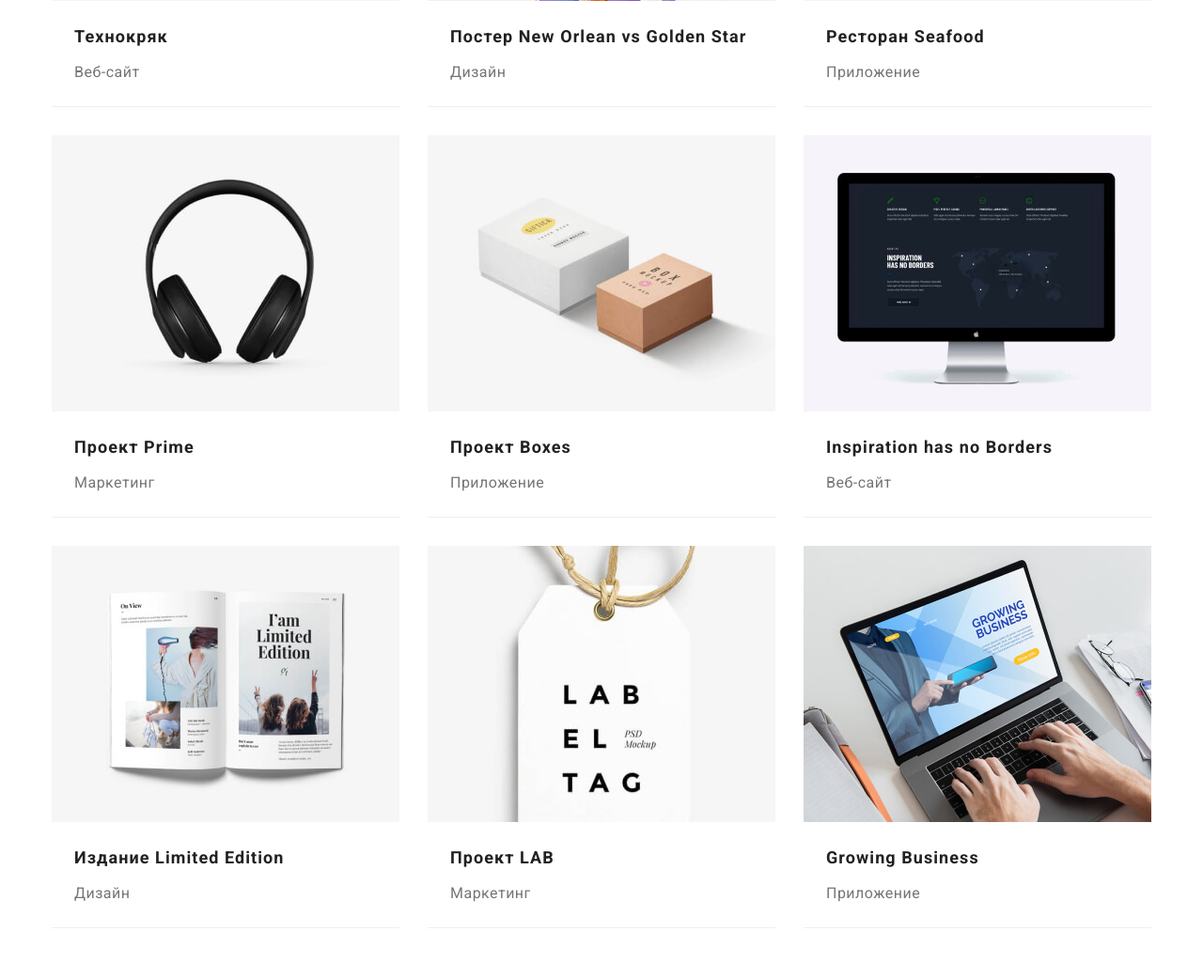
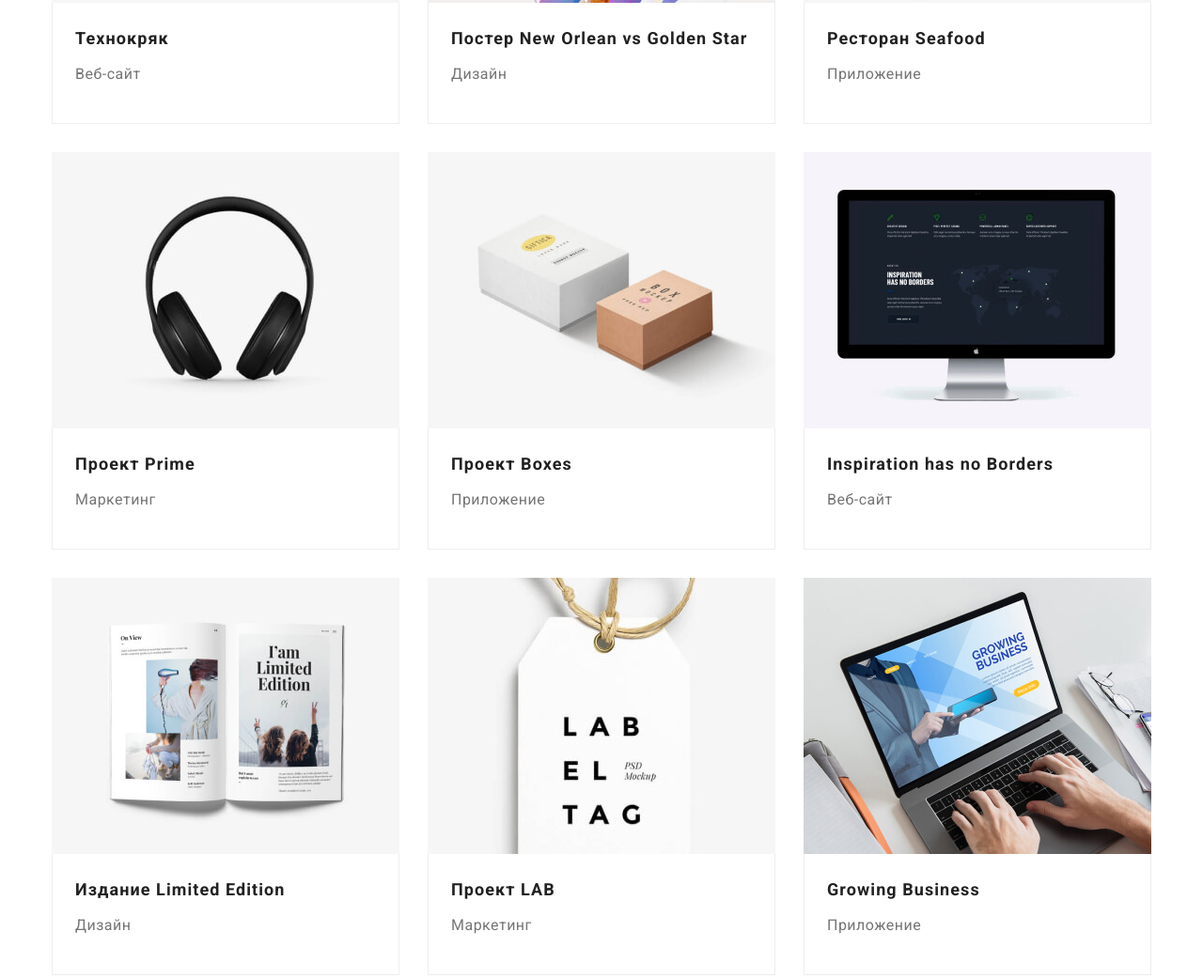
Before and after one commit to Katarina-KL/goit-markup-hw-03, a plain HTML site: page portfolio.html in a window 1280 px wide. Shown: the part 557-1598 px from the top of the page at 94% size. Drawn offline with nearby package versions, Linux system fonts and the light colour scheme.

Commit message:
Main styles done

```diff
--- a/css/main.css
+++ b/css/main.css
@@ -1,12 +1,3 @@
-/* To DO:
-сделать полоску в хедер
-добавить тени и повторяющиеся величины в вар
-
-переделать сетку по видео с доп. контейнерами и отр. величинами
-переделать вычесления ширины
-*/
-
-
 /*
 * Палитра
 */
@@ -18,6 +9,10 @@
    --footer-contacts-color: rgba(255,255,255,0.6);
    --main-text-color: #757575;
    --header-studio-color: #000;
+   --hero-btn-shadow: 0px 4px 4px rgba(0, 0, 0, 0.15);
+   --team-box-shadow: 0px 1px 3px rgba(0, 0, 0, 0.12), 0px 1px 1px rgba(0, 0, 0, 0.14), 0px 2px 1px rgba(0, 0, 0, 0.2);
+   --header-border: #ececec;
+   --project-border: #eee;
    --bcg-team-color: #f5f4fa;
    --bcg-hero-footer-color: #2f303a;
 }
@@ -77,6 +72,8 @@ body {
 }
 
 .header-links {
+   border: 1px solid var(--header-border);
+
    font-size: 14px;
    font-weight: 500;
    line-height: 1.14;
@@ -218,7 +215,7 @@ img {
 
    background-color: var(--accent-color);
    border: 1px solid transparent;
-   box-shadow: 0px 4px 4px rgba(0, 0, 0, 0.15);
+   box-shadow: var(--hero-btn-shadow);
 }
 
 .hero-btn-container {
@@ -277,16 +274,20 @@ img {
 .team-card {
    width: 270px;
    margin-right: 0;
-   box-shadow: 0px 1px 3px rgba(0, 0, 0, 0.12), 0px 1px 1px rgba(0, 0, 0, 0.14), 0px 2px 1px rgba(0, 0, 0, 0.2);
+   box-shadow: var(--team-box-shadow);
    border-radius: 0px 0px 4px 4px;
    background: var(--body-hero-color);
 }
 
 .team-card:not(:last-child) { margin-right: 30px;}
 
+.section-team-description {
+   padding-bottom: 30px;
+   margin-top: 30px;
+   margin-bottom: 0;
+}
+
 .section-title-team {
-   margin-top: 30px;
-
    font-size: 16px;
    font-weight: 500;
    line-height: 1.2;
@@ -295,9 +296,6 @@ img {
 }
 
 .section-text-team {
-   padding-bottom: 30px;
-   margin-bottom: 0;
-
    font-size: 16px;
    line-height: 1.2;
    text-align: center;
@@ -395,17 +393,20 @@ img {
    width: 370px;
    margin-bottom: 30px;
    margin-right: 30px;
-   border-bottom: 1px solid #EEEEEE;
 }
 
 .flex-element:nth-child(3n) { margin-right: 0; }
 
 .flex-element:nth-last-child(-n + 3) { margin-bottom: 0; }
 
-.flex-item { padding-bottom: 20px; }
-
-.section-title-project,
-.section-text-project { padding-left: 24px; }
+.section-project-description {
+   padding-top: 20px;
+   padding-bottom: 20px;
+   padding-left: 24px;
+   margin-bottom: 0;
+   border: 1px solid var(--project-border);
+   border-top: 0;
+}
 
 .section-title-project {
    margin-bottom: 4px;
@@ -418,9 +419,6 @@ img {
 }
 
 .section-text-project {
-   padding-bottom: 20px;
-   margin-bottom: 0;
-
    font-size: 16px;
    line-height: 2;
 }
--- a/portfolio.html
+++ b/portfolio.html
@@ -82,124 +82,135 @@
           <ul class="list flex">
             <li class="flex-element">
               <img
-                class="flex-item"
                 src="./images/techcrack.jpg"
                 alt="Главная страница веб-сайта"
                 width="370"
                 height="294"
               />
+              <div class="section-project-description">
                 <h2 class="section-title-project">Технокряк</h2>
                 <p class="section-text-project">Веб-сайт</p>
+              </div>
             </li>
 
             <li class="flex-element">
               <img
-                class="flex-item"
                 src="./images/poster.jpg"
                 alt="Постер для баскетбольного матча"
                 width="370"
                 height="294"
               />
+              <div class="section-project-description">
                 <h2 class="section-title-project">
                   Постер <span lang="en">New Orlean vs Golden Star</span>
                 </h2>
                 <p class="section-text-project">Дизайн</p>
+              </div>
             </li>
 
             <li class="flex-element">
               <img
-                class="flex-item"
                 src="./images/seafood.jpg"
                 alt="Логотип приложения ресторана"
                 width="370"
                 height="294"
               />
+              <div class="section-project-description">
                 <h2 class="section-title-project">
                   Ресторан <span lang="en">Seafood</span>
                 </h2>
                 <p class="section-text-project">Приложение</p>
+              </div>
             </li>
 
             <li class="flex-element">
               <img
-                class="flex-item"
                 src="./images/prime.jpg"
                 alt="Наушники как заставка проекта"
                 width="370"
                 height="294"
               />
+              <div class="section-project-description">
                 <h2 class="section-title-project">
                   Проект <span lang="en">Prime</span>
                 </h2>
                 <p class="section-text-project" lang="en">Маркетинг</p>
+              </div>
             </li>
 
             <li class="flex-element">
               <img
-                class="flex-item"
                 src="./images/boxes.jpg"
                 alt="Два макета коробок из проекта"
                 width="370"
                 height="294"
               />
+              <div class="section-project-description">
                 <h2 class="section-title-project">
                   Проект <span lang="en">Boxes</span>
                 </h2>
                 <p class="section-text-project">Приложение</p>
+              </div>
             </li>
 
             <li class="flex-element">
               <img
-                class="flex-item"
                 src="./images/inspiration.jpg"
                 alt="Главная страница веб-сайта"
                 width="370"
                 height="294"
               />
+              <div class="section-project-description">
                 <h2 class="section-title-project" lang="en">
                   Inspiration has no Borders
                 </h2>
                 <p class="section-text-project">Веб-сайт</p>
+              </div>
             </li>
 
             <li class="flex-element">
               <img
-                class="flex-item"
                 src="./images/limited-edition.jpg"
                 alt="Разворот журнала"
                 width="370"
                 height="294"
               />
+              <div class="section-project-description">
                 <h2 class="section-title-project">
                   Издание <span lang="en">Limited Edition</span>
                 </h2>
                 <p class="section-text-project">Дизайн</p>
+              </div>
             </li>
 
             <li class="flex-element">
               <img
-                class="flex-item"
                 src="./images/lab.jpg"
                 alt="Макет лейбла из проекта"
                 width="370"
                 height="294"
               />
+              <div class="section-project-description">
                 <h2 class="section-title-project">
                   Проект <span lang="en">LAB</span>
                 </h2>
                 <p class="section-text-project">Маркетинг</p>
+              </div>
             </li>
 
             <li class="flex-element">
               <img
-                class="flex-item"
                 src="./images/growing-business.jpg"
                 alt="Главная страница приложения"
                 width="370"
                 height="294"
               />
-              <h2 class="section-title-project" lang="en">Growing Business</h2>
+              <div class="section-project-description">
+                <h2 class="section-title-project" lang="en">
+                  Growing Business
+                </h2>
                 <p class="section-text-project">Приложение</p>
+              </div>
             </li>
           </ul>
         </div>
```
Also changed, not shown: index.html (+8 -0 lines). Lines whose indentation alone changed are shown as unchanged.
